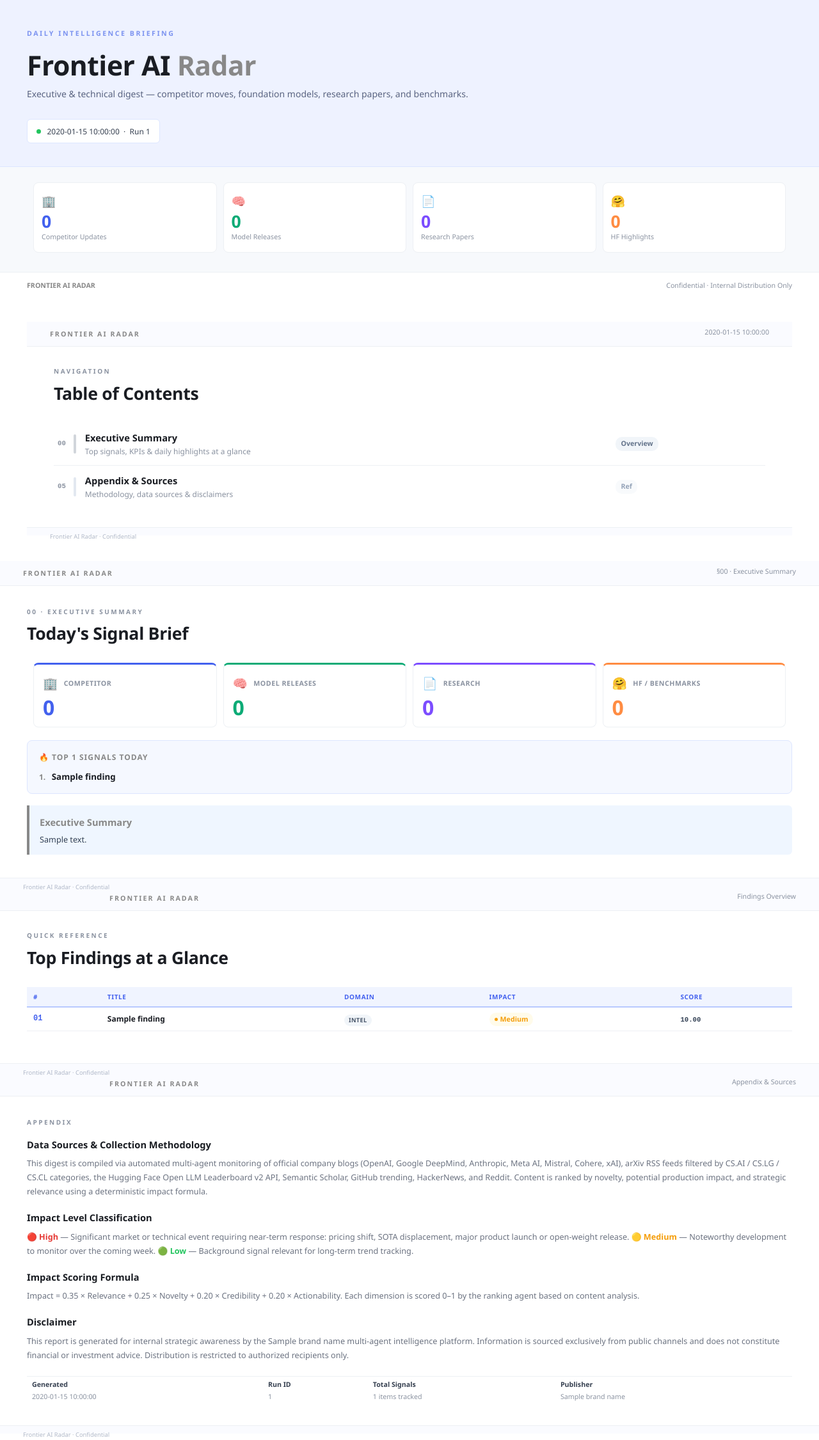
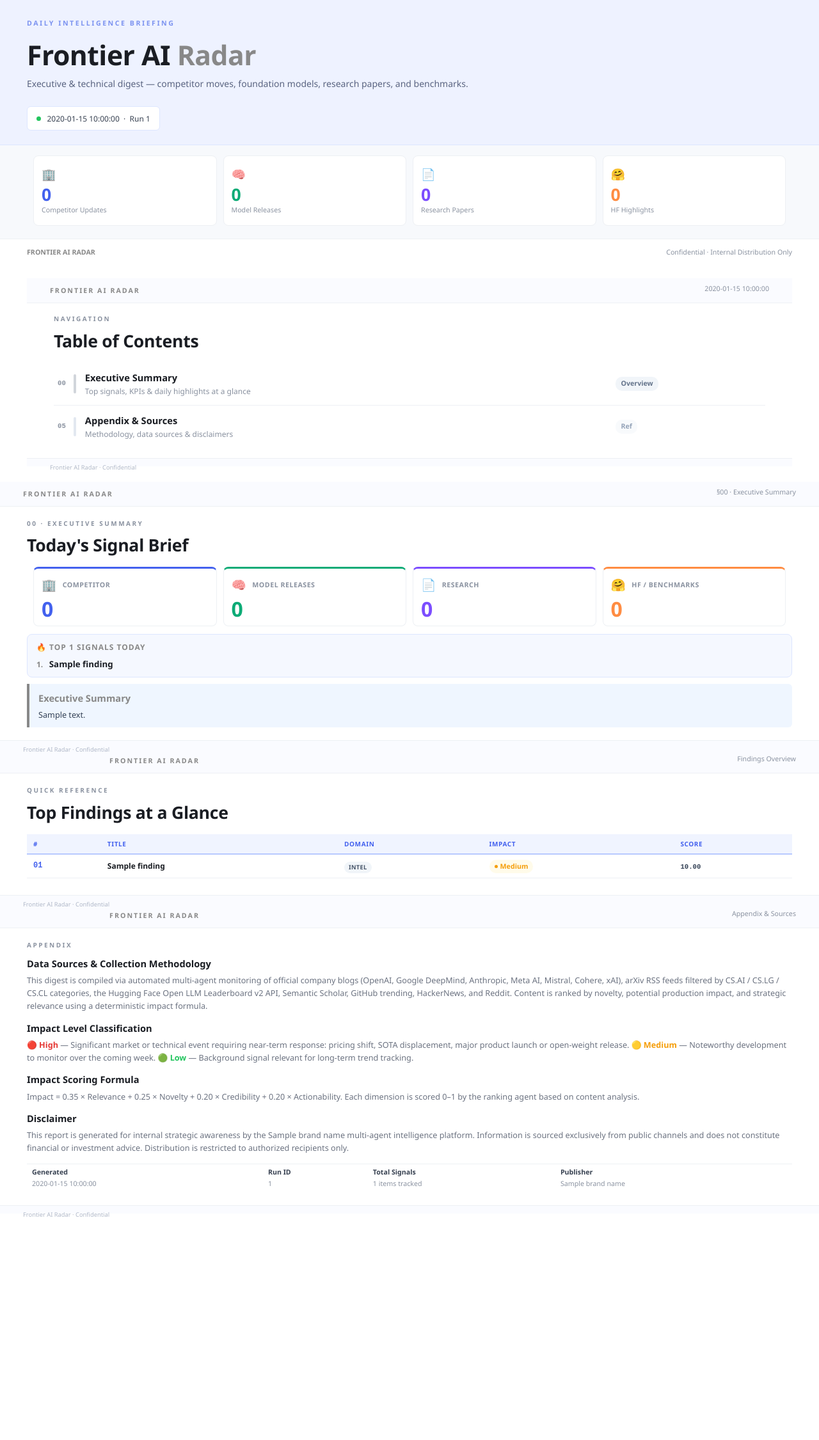
Before and after one commit to DevaAgulla/Frontier-AI-Radar, a Python web app: template Backend/templates/digest.html in a window 1280 px wide. Shown: the whole page at 64% size. After the commit the page ends 1902 px from the top, so only its background shows below. Run offline with Jinja, Linux system fonts and the light colour scheme; the template is opened without the code that fills it: most values are stand-ins (such as "Sample title", 1, 10 or a date in 2020).

Commit message:
style: update padding and margin values in digest.html for improved layout consistency
- Adjusted various padding and margin values across multiple sections to enhance the visual layout of the digest template.
- Changes include reductions in padding for elements such as the cover, table of contents, executive summary, and appendix to create a more compact design.

```diff
--- a/Backend/templates/digest.html
+++ b/Backend/templates/digest.html
@@ -33,7 +33,7 @@ body {
 }
 .cover-top {
     background: #eef2ff;
-    padding: 44px 42px 36px;
+    padding: 28px 42px 22px;
     border-bottom: 1px solid #dde6ff;
 }
 .cover-eyebrow {
@@ -86,7 +86,7 @@ body {
     vertical-align: middle;
 }
 .cover-bottom {
-    padding: 24px 42px 30px;
+    padding: 16px 42px 20px;
     background: #f7f9fc;
 }
 
@@ -153,8 +153,7 @@ body {
 
 /* ══════════ TABLE OF CONTENTS ══════════ */
 .toc-page {
-    padding: 36px 42px 40px;
-    page-break-after: always;
+    padding: 20px 42px 24px;
 }
 .page-eyebrow {
     font-size: 7.5pt;
@@ -168,7 +167,7 @@ body {
     font-size: 20pt;
     font-weight: 800;
     color: #1a1d23;
-    margin-bottom: 24px;
+    margin-bottom: 12px;
     letter-spacing: -0.3px;
     border: none;
     padding-bottom: 0;
@@ -231,8 +230,7 @@ body {
 
 /* ══════════ EXEC SUMMARY PAGE ══════════ */
 .exec-page {
-    padding: 32px 42px 36px;
-    page-break-after: always;
+    padding: 18px 42px 20px;
 }
 
 /* KPI row using table */
@@ -240,11 +238,11 @@ body {
     width: 100%;
     border-collapse: separate;
     border-spacing: 10px 0;
-    margin-bottom: 20px;
+    margin-bottom: 12px;
 }
 .kpi-cell {
     border-radius: 8px;
-    padding: 14px;
+    padding: 10px 12px;
     border: 1px solid #edf0f4;
     background: #fff;
     width: 25%;
@@ -272,7 +270,7 @@ body {
 
 .signal-box {
     border-radius: 8px;
-    padding: 16px 18px;
+    padding: 10px 14px;
     border: 1px solid #dde6ff;
     background: #f5f8ff;
 }
@@ -282,7 +280,7 @@ body {
     text-transform: uppercase;
     letter-spacing: 1px;
     color: {{ brand_color }};
-    margin-bottom: 10px;
+    margin-bottom: 6px;
 }
 .sig-item {
     margin-bottom: 7px;
@@ -306,7 +304,7 @@ body {
     margin: 0;
 }
 .sec-band-table td {
-    padding: 18px 42px 14px;
+    padding: 12px 42px 10px;
     vertical-align: middle;
     border-bottom: 1px solid #edf0f4;
 }
@@ -375,13 +373,13 @@ body {
 
 /* ══════════ CARDS ══════════ */
 .cards-area {
-    padding: 16px 42px 24px;
+    padding: 10px 42px 14px;
 }
 
 .card {
     border: 1px solid #edf0f4;
     border-radius: 8px;
-    margin-bottom: 14px;
+    margin-bottom: 10px;
     background: #fff;
     page-break-inside: avoid;
 }
@@ -565,7 +563,7 @@ body {
 table.data-table {
     width: 100%;
     border-collapse: collapse;
-    margin: 14px 0 20px;
+    margin: 8px 0 10px;
     font-size: 9pt;
 }
 table.data-table thead th {
@@ -588,14 +586,14 @@ table.data-table tbody tr:nth-child(even) td {
 
 /* ══════════ APPENDIX ══════════ */
 .appendix {
-    padding: 32px 42px;
+    padding: 18px 42px 20px;
 }
 .appendix h3 {
     font-size: 11pt;
     font-weight: 700;
     color: #1a1d23;
-    margin-bottom: 4px;
-    margin-top: 18px;
+    margin-bottom: 3px;
+    margin-top: 12px;
 }
 .appendix h3:first-of-type {
     margin-top: 0;
@@ -603,14 +601,14 @@ table.data-table tbody tr:nth-child(even) td {
 .appendix p {
     font-size: 9.5pt;
     color: #6b7280;
-    line-height: 1.75;
-    margin-bottom: 6px;
+    line-height: 1.6;
+    margin-bottom: 4px;
 }
 .appendix-footer-table {
     width: 100%;
     border-collapse: collapse;
-    margin-top: 22px;
-    padding-top: 14px;
+    margin-top: 14px;
+    padding-top: 10px;
     border-top: 1px solid #edf0f4;
     font-size: 8pt;
     color: #8a92a0;
@@ -655,7 +653,7 @@ a {
     text-decoration: none;
 }
 p {
-    margin: 6px 0 10px;
+    margin: 4px 0 6px;
     font-size: 10pt;
 }
 ul, ol {
@@ -743,7 +741,7 @@ hr {
         <span class="run-header-issue">{{ generation_date }}</span>
     </div>
 
-    <div style="padding:30px 42px 30px">
+    <div style="padding:16px 42px 16px">
         <div class="page-eyebrow">Navigation</div>
         <div class="page-title">Table of Contents</div>
 
@@ -873,8 +871,8 @@ hr {
         </div>
 
         {% if executive_summary %}
-        <div style="margin-top:18px; background:#eff6ff; border-left:4px solid {{ brand_color }}; padding:14px 16px; border-radius:0 6px 6px 0;">
-            <div style="font-size:11pt; font-weight:700; color:{{ brand_color }}; margin-bottom:4px;">Executive Summary</div>
+        <div style="margin-top:10px; background:#eff6ff; border-left:4px solid {{ brand_color }}; padding:10px 14px; border-radius:0 6px 6px 0;">
+            <div style="font-size:11pt; font-weight:700; color:{{ brand_color }}; margin-bottom:3px;">Executive Summary</div>
             <p style="font-size:9.5pt; color:#334155; margin:0;">{{ executive_summary }}</p>
         </div>
         {% endif %}
@@ -961,7 +959,7 @@ hr {
     </div>
 
     <!-- Section band -->
-    <div style="background:{{ sec.bg }}; padding:18px 42px 14px; border-bottom:1px solid #edf0f4;">
+    <div style="background:{{ sec.bg }}; padding:12px 42px 10px; border-bottom:1px solid #edf0f4;">
         <span class="sec-icon" style="background:{{ sec.icon_bg }}">{{ sec.icon }}</span>
         <span class="sec-title" style="color:{{ sec.text_color }}; vertical-align:middle;">{{ sec.label }}</span>
         <span class="sec-count-pill" style="background:{{ sec.tag_bg }}; color:{{ sec.tag_text }};">{{ agent_findings|length }} {{ sec.count_label }} today</span>
@@ -969,8 +967,8 @@ hr {
     </div>
 
     {% if section_narrative %}
-    <div style="padding:12px 42px 4px;">
-        <div style="background:#f5f8ff; border-left:3px solid {{ sec.text_color }}; padding:10px 14px; border-radius:0 6px 6px 0; font-size:9.5pt; color:#4b5563;">
+    <div style="padding:8px 42px 2px;">
+        <div style="background:#f5f8ff; border-left:3px solid {{ sec.text_color }}; padding:8px 12px; border-radius:0 6px 6px 0; font-size:9.5pt; color:#4b5563;">
             {{ section_narrative }}
         </div>
     </div>
@@ -1076,7 +1074,7 @@ hr {
         <span class="run-header-issue">Findings Overview</span>
     </div>
 
-    <div style="padding:30px 42px;">
+    <div style="padding:18px 42px 16px;">
         <div class="page-eyebrow">Quick Reference</div>
         <div class="page-title">Top Findings at a Glance</div>
 
@@ -1142,7 +1140,7 @@ hr {
     </div>
 
     <div class="appendix">
-        <div class="page-eyebrow" style="margin-bottom:14px">Appendix</div>
+        <div class="page-eyebrow" style="margin-bottom:8px">Appendix</div>
 
         <h3>Data Sources &amp; Collection Methodology</h3>
         <p>This digest is compiled via automated multi-agent monitoring of official company blogs (OpenAI, Google DeepMind, Anthropic, Meta AI, Mistral, Cohere, xAI), arXiv RSS feeds filtered by CS.AI / CS.LG / CS.CL categories, the Hugging Face Open LLM Leaderboard v2 API, Semantic Scholar, GitHub trending, HackerNews, and Reddit. Content is ranked by novelty, potential production impact, and strategic relevance using a deterministic impact formula.</p>
```
Also changed, not shown: frontend/package-lock.json.
